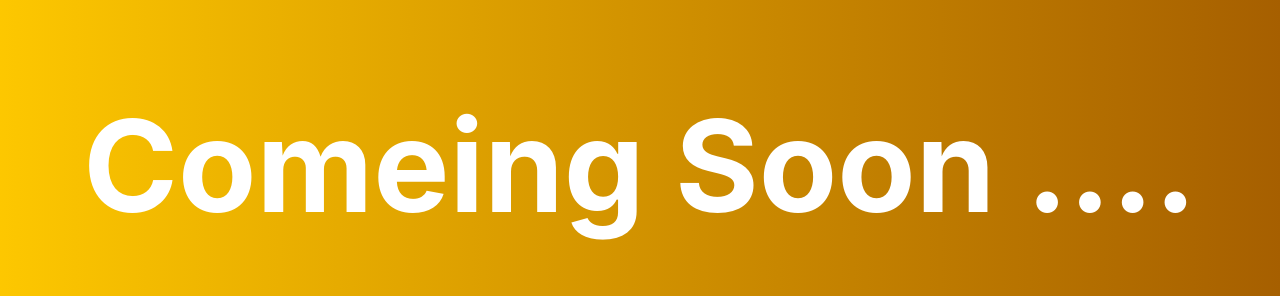
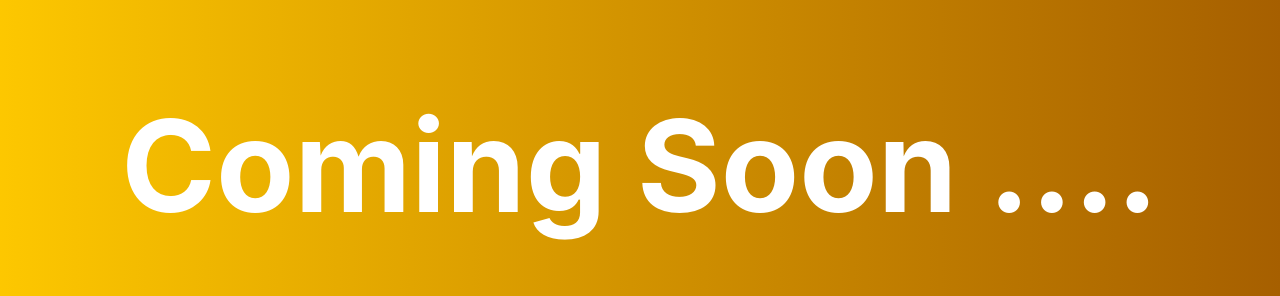
Before and after one commit to shubham200223feb/landeingpagefrontend, a React (Vite) app: page / in a window 1280 px wide. Shown: the part 790-1086 px from the top of the page. Built offline with nearby package versions, Linux system fonts and the light colour scheme.

Commit message:
finall comite

```diff
--- a/src/components/Types.jsx
+++ b/src/components/Types.jsx
@@ -15,7 +15,7 @@ const Types = () => {
   return (
     <div id="Type" className="w-screen b py-10 bg-gradient-to-r from-yellow-400 to-yellow-700">
       <h1 className="text-white text-[10vw] font-bold text-center mb-6">
-        Comeing Soon ....
+        Coming Soon ....
       </h1>
 
       <Marquee speed={60} pauseOnHover={true} gradient={false}>
```
